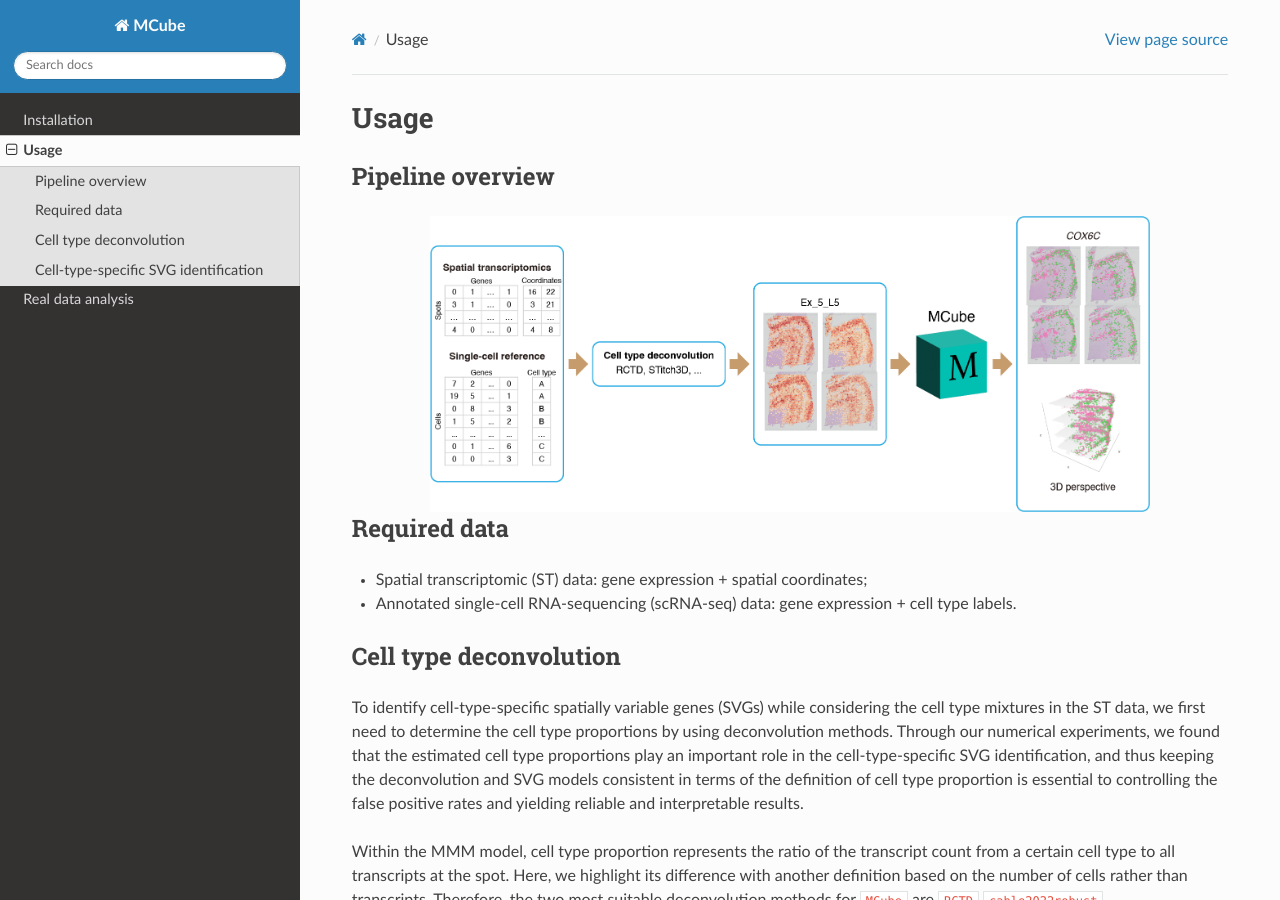
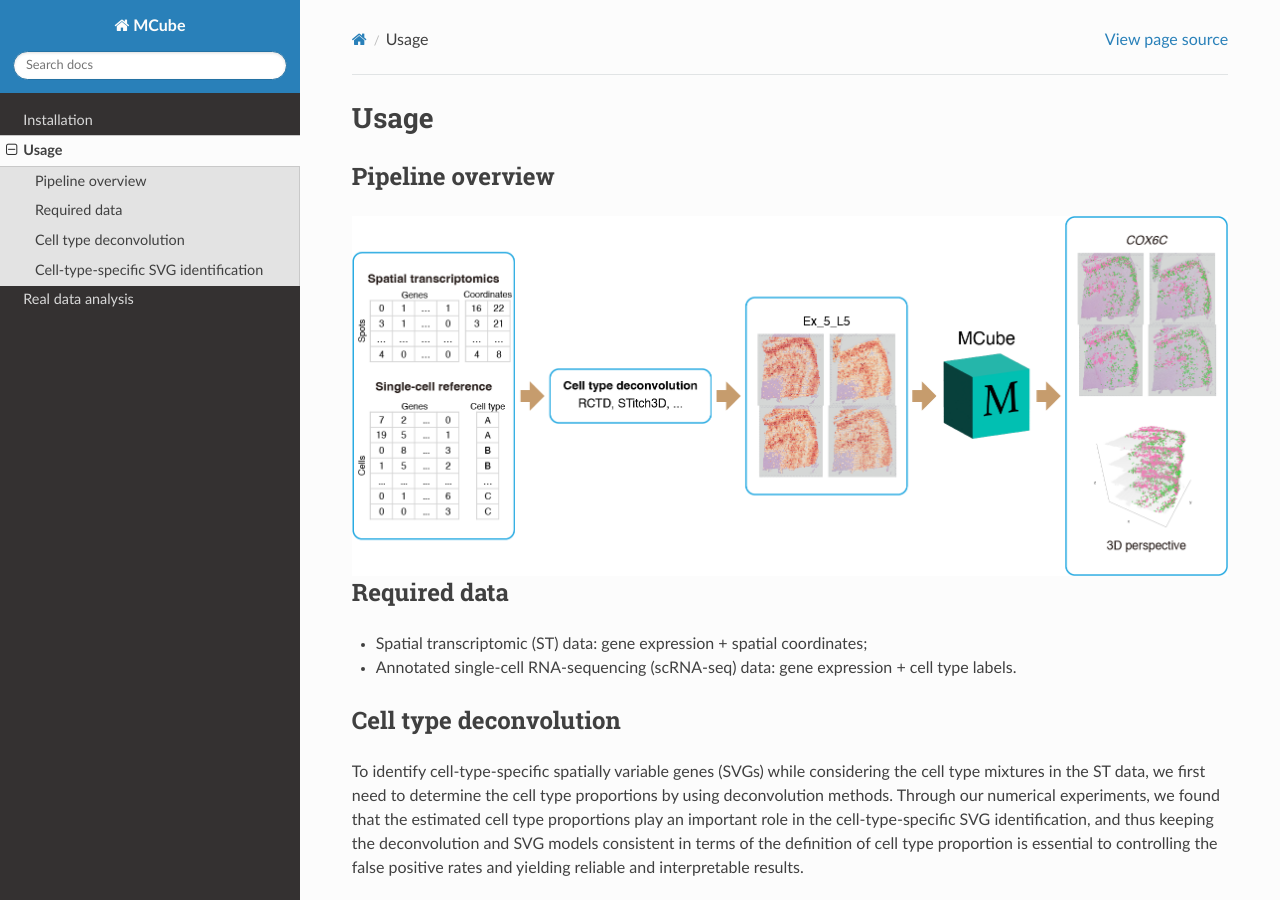
Before and after one commit to statwangz/MCube-tutorial, a Sphinx documentation site: the page built from docs/source/usage.rst, in a window 1280 px wide and 900 px high. Built offline with Sphinx 7.4.7 and the Read the Docs theme 3.1.0, drawn with Linux system fonts in a browser that asks for light colours; pages that are not in the unit, such as notebooks, are missing from menus; cross-references to code outside the pages are shown as plain code.

Commit message:
Update usage.rst

```diff
--- a/docs/source/usage.rst
+++ b/docs/source/usage.rst
@@ -6,7 +6,7 @@ Pipeline overview
 =================
 
 .. figure:: figures/pipeline.png
-   :width: 720px
+   :width: 960px
    :align: center
    :alt: Pipeline
 
```
